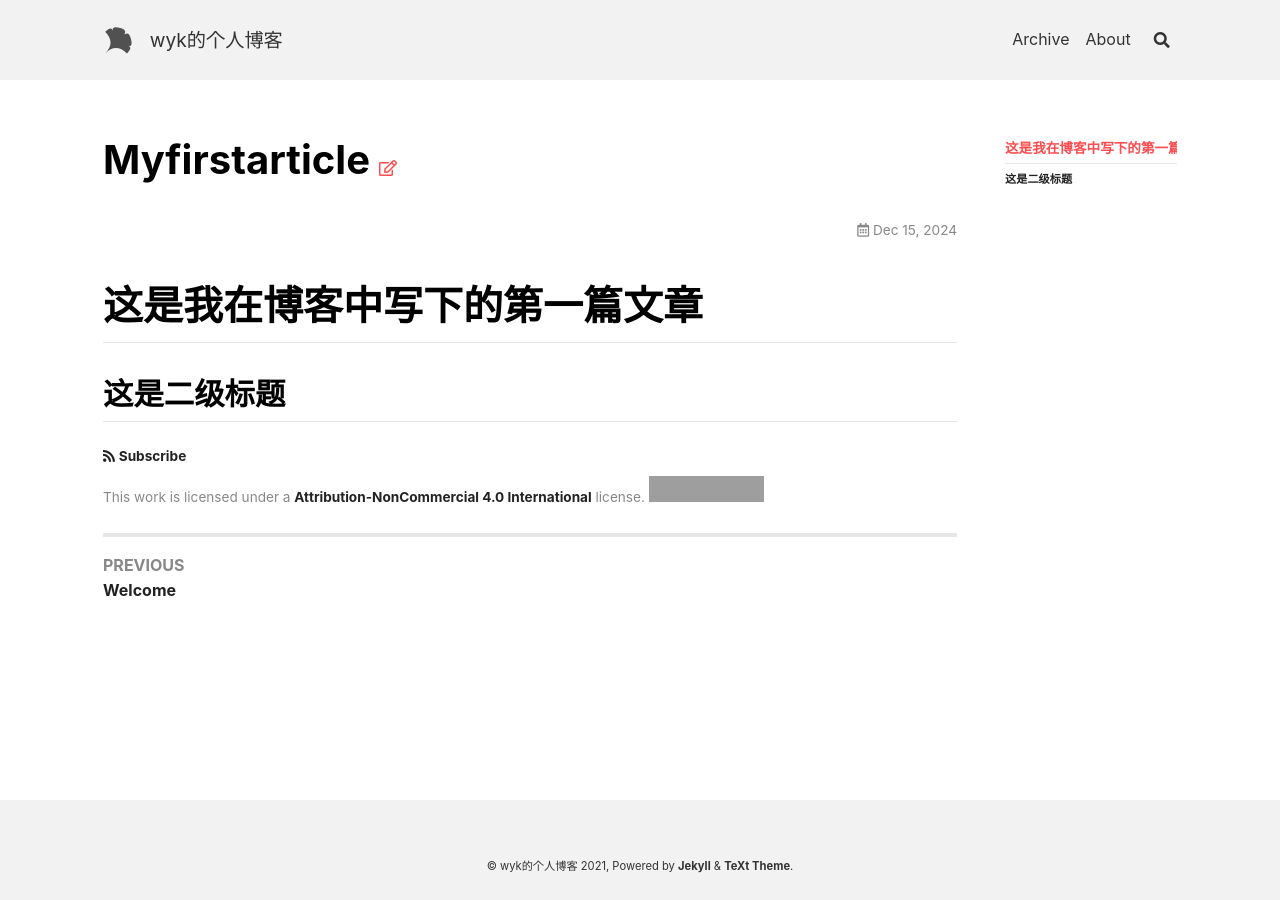
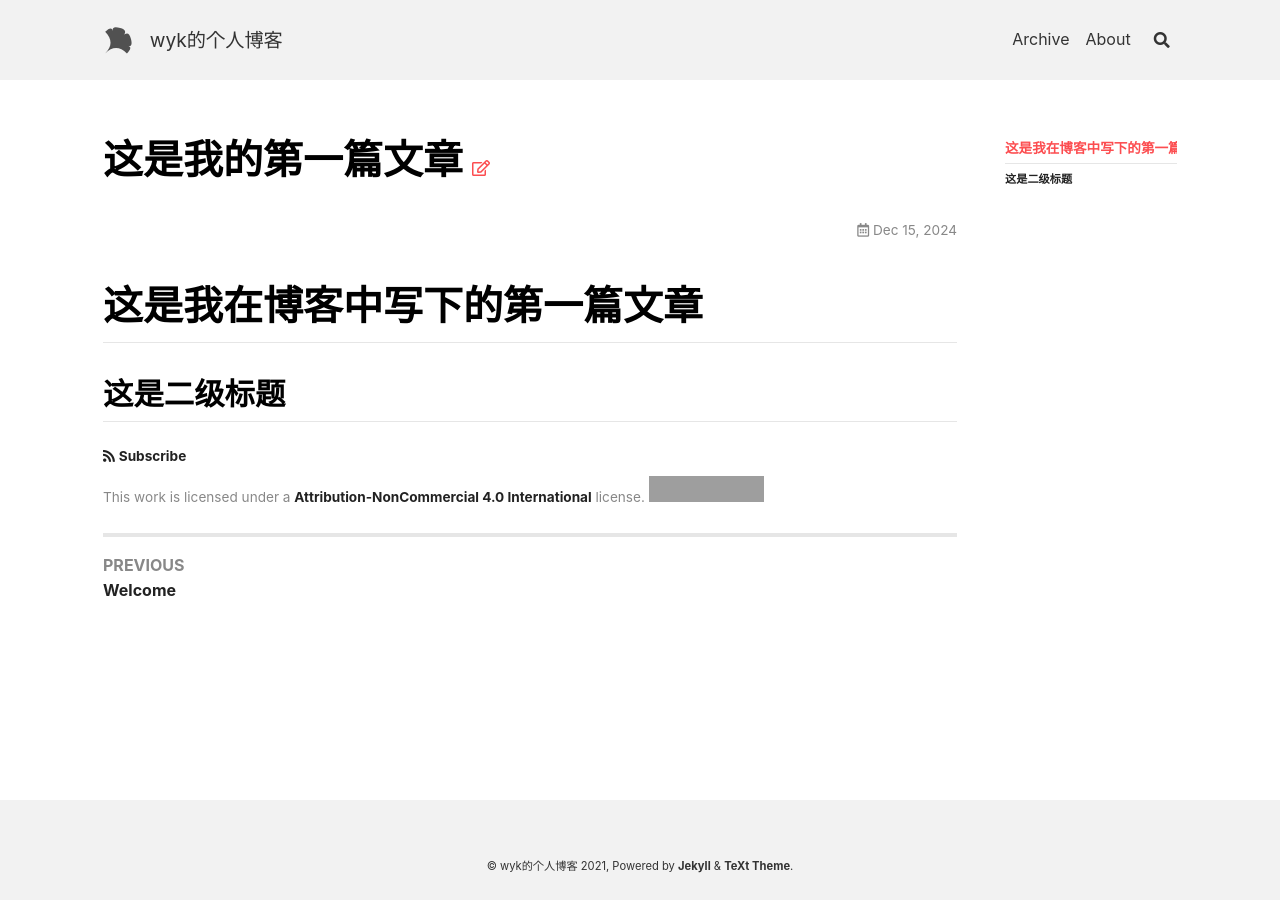
Before and after one commit to wyk-imarubbish/wyk-imarubbish.github.io, a Jekyll site: the page built from _posts/2024-12-15-myFirstArticle.md, in a window 1280 px wide. Built offline with Jekyll 4.4.1, drawn with Linux system fonts in a browser that asks for light colours; nearby versions of some CDN libraries; grey boxes are pictures that could not be loaded.

Commit message:
修改了文章前的配置以被成功发布

```diff
--- a/_posts/2024-12-15-myFirstArticle.md
+++ b/_posts/2024-12-15-myFirstArticle.md
@@ -1,2 +1,8 @@
+---
+layout: article
+title: "这是我的第一篇文章"
+mathjax: true
+---
+
 # 这是我在博客中写下的第一篇文章
 ## 这是二级标题
```
